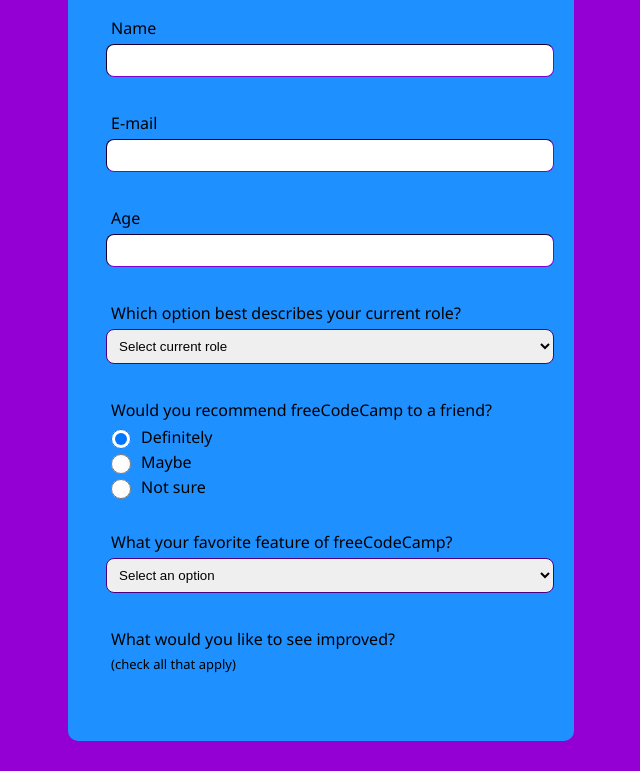
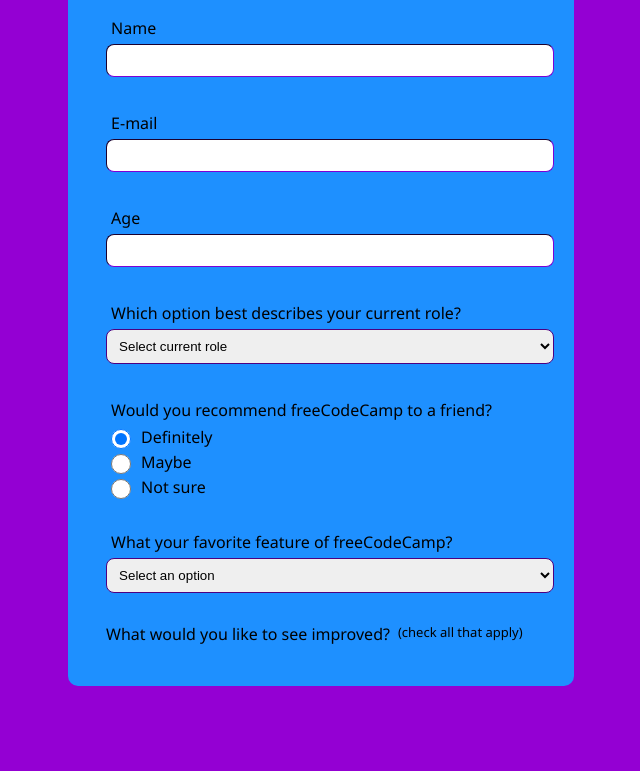
Before and after one commit to mateusgf00/FormProject, a plain HTML site: page index.html in a window 1280 px wide. Shown: the part 215-986 px from the top of the page, without its empty margins (319-959 px from the left). After the commit the page ends 931 px from the top, so only its background shows below. Drawn offline with Linux system fonts and the light colour scheme.

Commit message:
third commit

```diff
--- a/index.html
+++ b/index.html
@@ -61,8 +61,10 @@
                 <option value="community">Community</option>
                 <option value="operSource">Open Source</option>
             </select>
-
-            <p class="normaly">What would you like to see improved?</p>  <p class="smaller">(check all that apply)</p>
+            <div style= "float:left">
+            <div class="normaly">What would you like to see improved?</div>
+	    <div class= "divSmaller">(check all that apply)</div>
+	    </div>
         </div>
     </div>
 
--- a/style.css
+++ b/style.css
@@ -49,11 +49,15 @@
 label{
     display: flex;
 }
-p.normaly{
+div.normaly{
     display: flex;
+    float: left;
+    margin-right: 8px;
 }
-p.smaller{
+div.divSmaller{
     font-size:13px;
+    float: left;
+    vertical-align: bottom;
 }
 p{
     margin: 5px;
```
